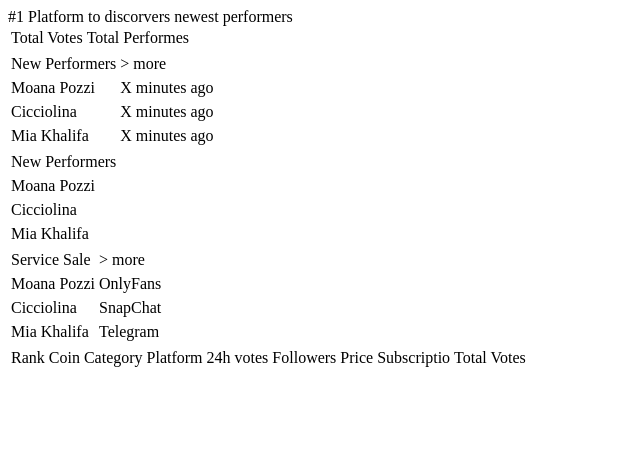
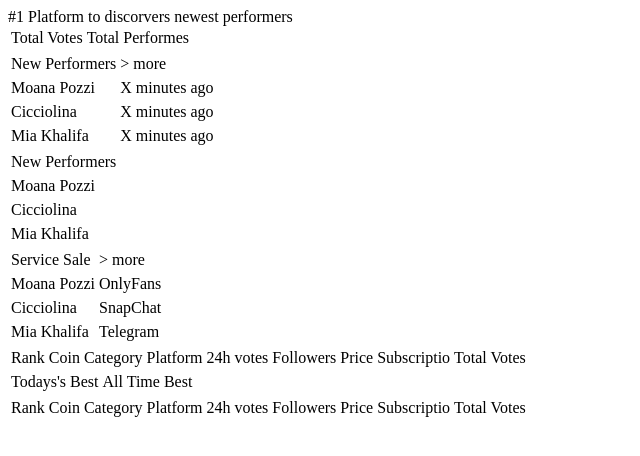
Before and after one commit to TokenRevolution/Performersapp, a plain HTML site: page index.html in a window 1280 px wide. Shown: the whole page, without its empty margins (0-640 px from the left). Drawn offline with Linux system fonts and the light colour scheme.

Commit message:
Update index.html

```diff
--- a/index.html
+++ b/index.html
@@ -41,6 +41,12 @@
         </table>
     </div>
     <div id="bodyp2">
+        <table>
+          <tr><td>Todays's Best</td><td>All Time Best</td><tr>
+        </table>
+        <table>
+         <tr><td>Rank</td><td>Coin</td><td>Category</td><td>Platform</td><td>24h votes</td><td>Followers</td><td>Price</td><td>Subscriptio</td><td>Total Votes</td></tr>
+        </table>
     </div>
     <div id="bodyp3">
     </div>
```
